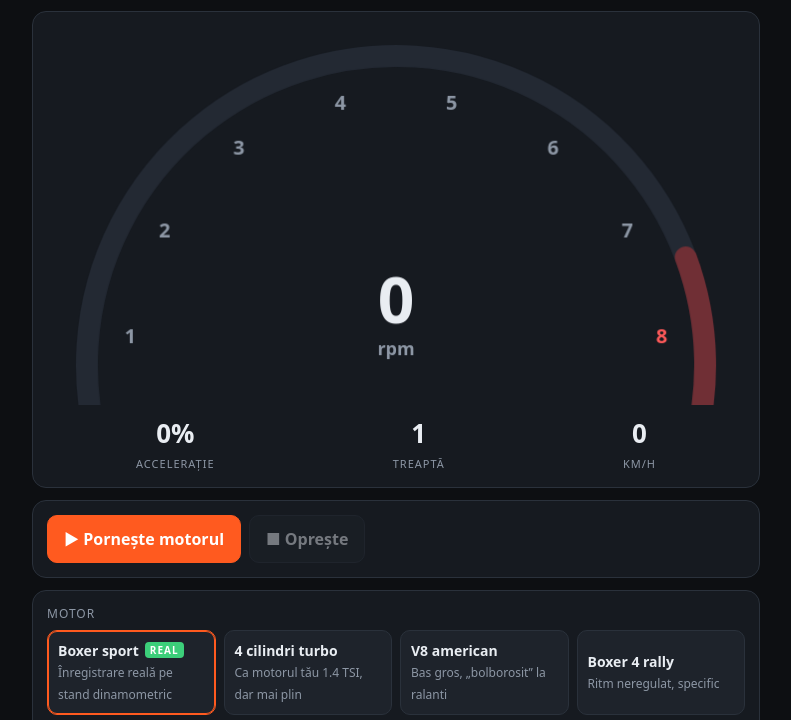
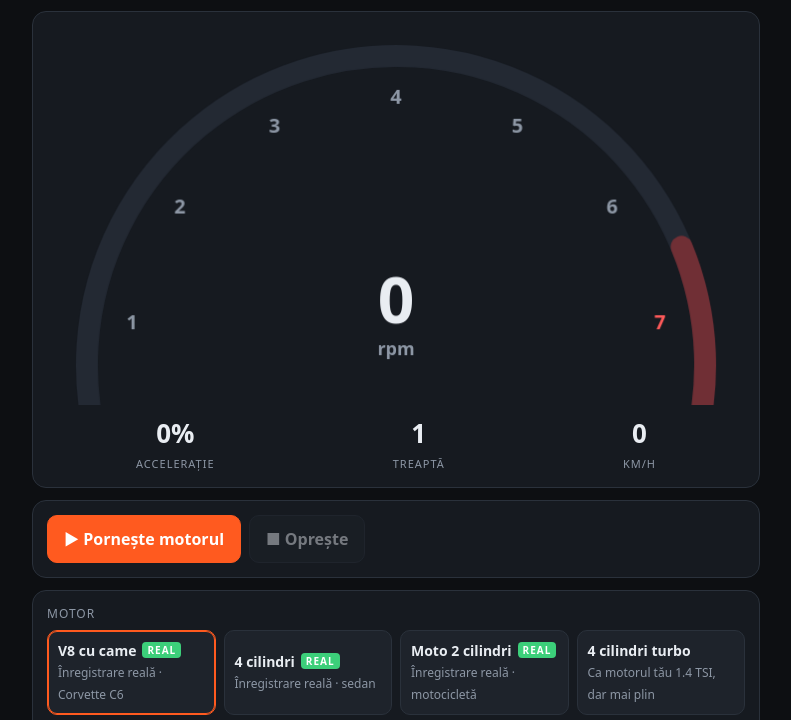
Before and after one commit to originalshow81-prog/11lab, a plain HTML site: page esapament/index.html in a window 1280 px wide. Shown: the part 73-793 px from the top of the page, without its empty margins (244-1035 px from the left). Drawn offline with Linux system fonts and the light colour scheme.

Commit message:
Revert "Replace pitched idle loops with granular playback of a real CC0 dyno pull"
This reverts commit 14c1712bbc503e27cfb1f3d221a3628942f5b203.

```diff
--- a/esapament/index.html
+++ b/esapament/index.html
@@ -140,16 +140,25 @@
   </div>
 
   <p class="hint" style="font-size:12px">Înregistrări reale de pe freesound.org, licență CC0 (domeniu public):
-    „DynoJet Scion FR-S” de dezoris.</p>
+    „Big Cam C6 Corvette” de Angel_soto, „Sedan engine loop” de Dmitry_mansurev64,
+    „XSR700 tickover loop” de richwise.</p>
 
 <script>
 /* ---------- Profiles (generic engine types, procedurally synthesized) ---------- */
 const even = n => Array.from({ length: n }, (_, i) => i / n);
 const PROFILES = {
-  real_boxer: { name: 'Boxer sport', desc: 'Înregistrare reală pe stand dinamometric', real: true,
-            ramp: 'sunete/boxer_dyno.wav', rLow: 3900, rHigh: 7400,
-            fire: [0, .29, .5, .79], amp: [1, .78, .95, .74], res: [[85, 2.5, .6], [230, 3, .35], [650, 5, .1]],
-            decay: .005, noise: .3, drive: 2, wBody: .9, wRes: 1, idle: 850, redline: 7400, turbo: false },
+  real_v8: { name: 'V8 cu came', desc: 'Înregistrare reală · Corvette C6', real: true,
+            sample: 'sunete/v8.wav', base: 830,
+            fire: even(8), amp: [1, .58, .95, .7, .9, .55, 1, .64], res: [[68, 2, .75], [175, 3, .4], [470, 4, .15]],
+            decay: .006, noise: .35, drive: 2.6, wBody: 1, wRes: 1, idle: 830, redline: 6500, turbo: false },
+  real_4: { name: '4 cilindri', desc: 'Înregistrare reală · sedan', real: true,
+            sample: 'sunete/4cil.wav', base: 1000,
+            fire: even(4), amp: [1, .9, .97, .88], res: [[95, 2.5, .55], [260, 4, .35], [820, 5, .12]],
+            decay: .004, noise: .25, drive: 1.6, wBody: .8, wRes: 1, idle: 800, redline: 6200, turbo: true },
+  real_moto: { name: 'Moto 2 cilindri', desc: 'Înregistrare reală · motocicletă', real: true,
+            sample: 'sunete/moto.wav', base: 1300,
+            fire: [0, .375], amp: [1, .9], res: [[110, 2.5, .6], [380, 3.5, .4], [1300, 5, .15]],
+            decay: .004, noise: .3, drive: 2.2, wBody: .9, wRes: 1, idle: 1300, redline: 9000, turbo: false },
   tsi4:   { name: '4 cilindri turbo', desc: 'Ca motorul tău 1.4 TSI, dar mai plin',
             fire: even(4), amp: [1, .9, .97, .88], res: [[95, 2.5, .55], [260, 4, .35], [820, 5, .12]],
             decay: .004, noise: .25, drive: 1.6, wBody: .8, wRes: 1, idle: 750, redline: 6200, turbo: true },
@@ -261,54 +270,11 @@ class EngineProc extends AudioWorkletProcessor {
   }
 }
 registerProcessor('engine', EngineProc);
-
-// Plays a real recording of an engine pull: overlapping grains read from the
-// spot in the recording that matches the current rpm, so the sound is the real one.
-class GrainProc extends AudioWorkletProcessor {
-  constructor() {
-    super();
-    this.buf = null; this.pos = 0; this.tPos = 0; this.rate = 1; this.tRate = 1;
-    this.G = Math.round(sampleRate * 0.1); this.hop = Math.round(this.G / 4); this.next = 0; this.grains = [];
-    this.port.onmessage = e => {
-      const d = e.data;
-      if (d.buf) { this.buf = d.buf; this.grains = []; }
-      if (d.pos !== undefined) this.tPos = d.pos;
-      if (d.rate !== undefined) this.tRate = d.rate;
-    };
-  }
-  process(inputs, outputs) {
-    const out = outputs[0][0], b = this.buf;
-    if (!b) return true;
-    const N = b.length, G = this.G;
-    for (let n = 0; n < out.length; n++) {
-      this.pos += (this.tPos - this.pos) * 0.0004;
-      this.rate += (this.tRate - this.rate) * 0.0004;
-      if (--this.next <= 0) {
-        this.next = this.hop;
-        const span = G * this.rate;
-        let st = this.pos * (N - span - 2) + (Math.random() - 0.5) * G * 0.6;
-        st = Math.min(N - span - 2, Math.max(0, st));
-        this.grains.push({ st, t: 0, r: this.rate });
-      }
-      let y = 0;
-      for (let i = this.grains.length - 1; i >= 0; i--) {
-        const g = this.grains[i];
-        const x = g.st + g.t * g.r, k = x | 0, f = x - k;
-        const v = b[k] + (b[k + 1] - b[k]) * f;
-        y += v * (0.5 - 0.5 * Math.cos(2 * Math.PI * g.t / G));
-        if (++g.t >= G) this.grains.splice(i, 1);
-      }
-      out[n] = y * 0.5;
-    }
-    return true;
-  }
-}
-registerProcessor('grain', GrainProc);
 `;
 
 /* ---------- Audio engine ---------- */
 const audio = { ctx: null, node: null, lp: null, gain: null, analyser: null,
-                synthGain: null, sampleGain: null, grain: null, buffers: {} };
+                synthGain: null, sampleGain: null, src: null, buffers: {} };
 
 async function loadSample(url) {
   if (audio.buffers[url]) return audio.buffers[url];
@@ -319,11 +285,15 @@ async function applyProfileAudio() {
   if (!audio.ctx) return;
   const p = prof();
   audio.node.port.postMessage({ profile: p });
-  if (!p.ramp) return;
+  if (audio.src) { try { audio.src.stop(); } catch {} audio.src.disconnect(); audio.src = null; }
+  if (!p.sample) return;
   try {
-    const buf = await loadSample(p.ramp);
+    const buf = await loadSample(p.sample);
     if (prof() !== p) return;
-    audio.grain.port.postMessage({ buf: buf.getChannelData(0).slice() });
+    const src = audio.ctx.createBufferSource();
+    src.buffer = buf; src.loop = true;
+    src.connect(audio.sampleGain); src.start();
+    audio.src = src;
   } catch (e) { console.warn('Nu am putut încărca sunetul', e); }
 }
 async function startAudio() {
@@ -338,12 +308,11 @@ async function startAudio() {
   const analyser = ctx.createAnalyser(); analyser.fftSize = 2048;
   const synthGain = ctx.createGain(), sampleGain = ctx.createGain();
   sampleGain.gain.value = 0;
-  const grain = new AudioWorkletNode(ctx, 'grain', { outputChannelCount: [1] });
   node.connect(synthGain).connect(lp);
-  grain.connect(sampleGain).connect(lp);
+  sampleGain.connect(lp);
   lp.connect(comp).connect(gain).connect(ctx.destination);
   gain.connect(analyser);
-  Object.assign(audio, { ctx, node, lp, gain, analyser, synthGain, sampleGain, grain });
+  Object.assign(audio, { ctx, node, lp, gain, analyser, synthGain, sampleGain });
   node.port.postMessage({ pops: pops.checked, turbo: turbo.checked });
   await applyProfileAudio();
 }
@@ -351,7 +320,7 @@ async function startAudio() {
 /* ---------- State & simulation ---------- */
 const $ = id => document.getElementById(id);
 const vol = $('vol'), pops = $('pops'), turbo = $('turbo'), pedal = $('pedal'), driveMode = $('driveMode');
-const state = { profile: 'real_boxer', running: false, mode: 'sim', rpm: 0, thr: 0, thrTarget: 0, speed: 0, gear: 0,
+const state = { profile: 'real_v8', running: false, mode: 'sim', rpm: 0, thr: 0, thrTarget: 0, speed: 0, gear: 0,
                 obd: { rpm: null, rpmPrev: null, tRpm: 0, slope: 0, pedal: 0, pMin: 100, pMax: 0, speed: 0 } };
 
 function prof() { return PROFILES[state.profile]; }
@@ -402,15 +371,13 @@ setInterval(() => {
     audio.node.port.postMessage({ rpm: state.rpm, thr: state.thr });
     const p = prof();
     const t = audio.ctx.currentTime, frac = Math.min(1, state.rpm / p.redline);
-    if (p.ramp) {
-      // map rpm onto the recorded pull; only a gentle pitch correction at low revs
-      const pos = Math.min(1, Math.max(0, (state.rpm - p.idle) / (p.redline - p.idle)));
-      const natural = p.rLow + pos * (p.rHigh - p.rLow);
-      const rate = Math.min(1.15, Math.max(0.55, Math.pow(Math.max(1, state.rpm) / natural, 0.35)));
-      audio.grain.port.postMessage({ pos, rate });
-      audio.sampleGain.gain.setTargetAtTime(2.6 * (0.45 + 0.55 * state.thr), t, 0.05);
-      audio.synthGain.gain.setTargetAtTime(0, t, 0.05);
-      audio.lp.frequency.setTargetAtTime(2500 + state.thr * 9000, t, 0.05);
+    if (p.sample) {
+      // real recording pitched by rpm, synth layer blended in as revs climb
+      const rate = Math.min(4, Math.max(0.6, Math.pow(Math.max(1, state.rpm) / p.base, 0.8)));
+      if (audio.src) audio.src.playbackRate.setTargetAtTime(rate, t, 0.03);
+      audio.sampleGain.gain.setTargetAtTime((0.55 + 0.45 * state.thr) * (1 - 0.5 * frac) * 1.6, t, 0.05);
+      audio.synthGain.gain.setTargetAtTime(0.1 + 0.8 * frac * (0.4 + 0.6 * state.thr), t, 0.05);
+      audio.lp.frequency.setTargetAtTime(1800 + state.thr * 5000 + frac * 4000, t, 0.05);
     } else {
       audio.synthGain.gain.setTargetAtTime(1, t, 0.05);
       audio.sampleGain.gain.setTargetAtTime(0, t, 0.05);
```
Also changed, not shown: 5 other files.
